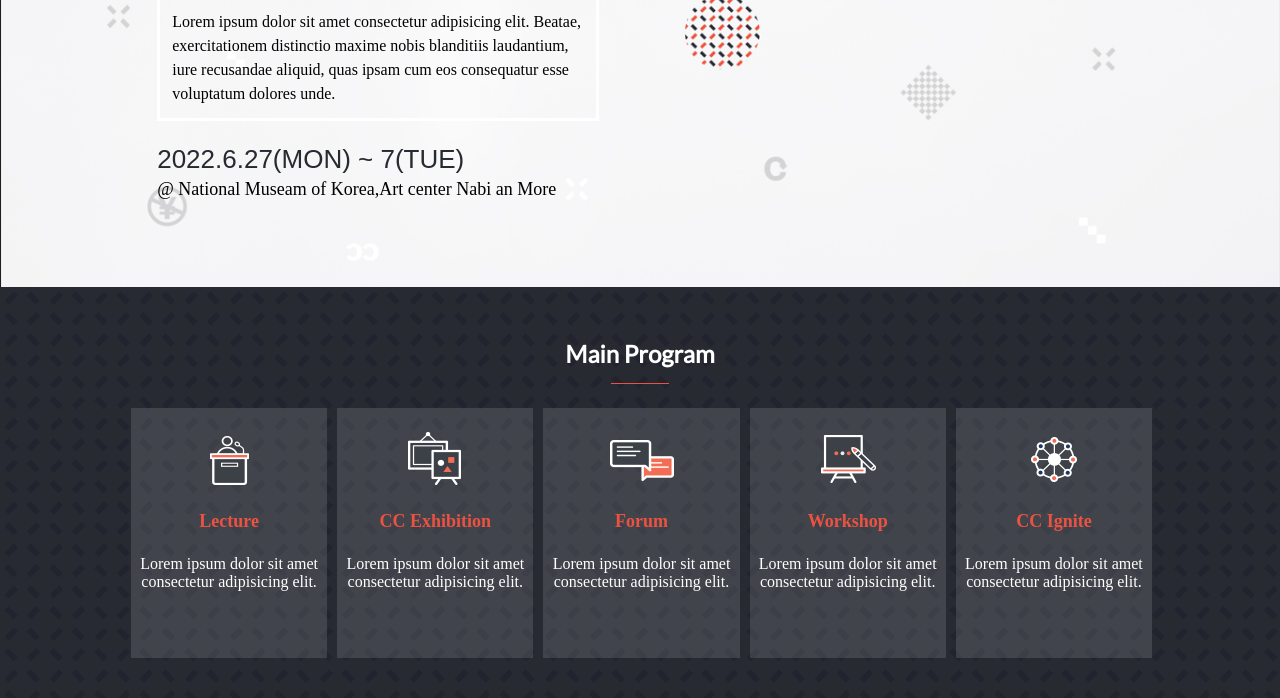
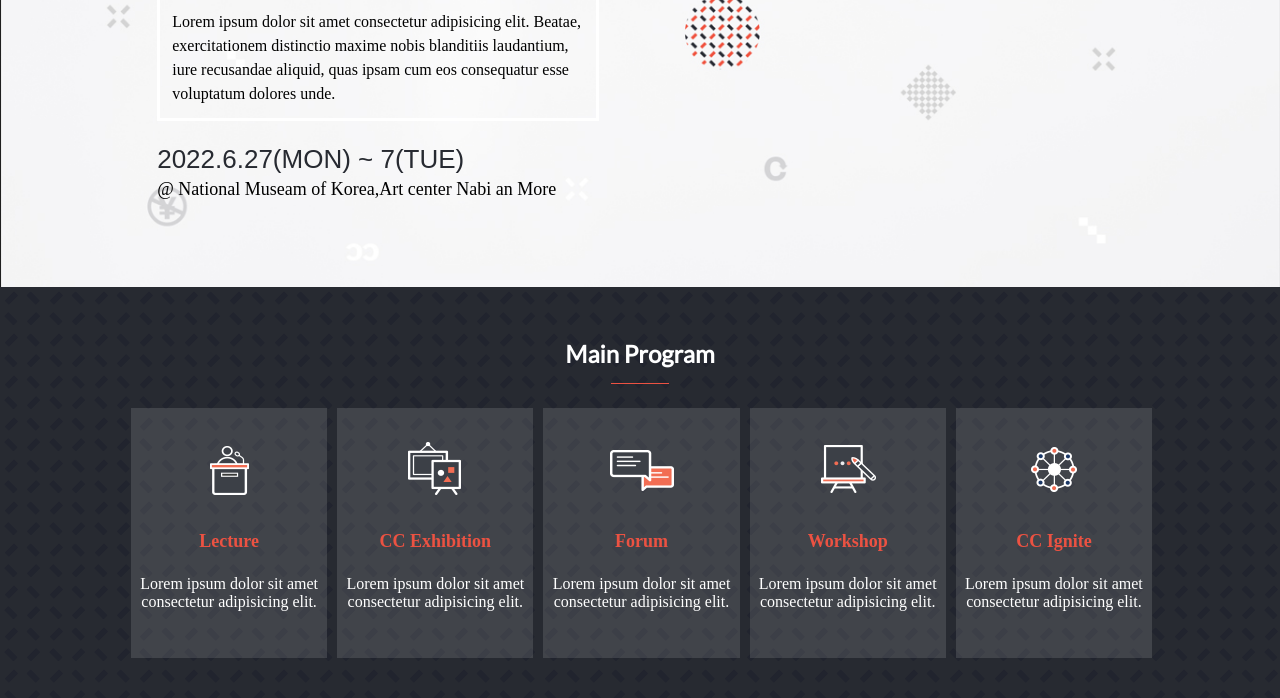
Before and after one commit to basitali111/first-capstone-project-, a website: page index.html in a window 1280 px wide. Shown: the part 380-1078 px from the top of the page. Drawn offline with Linux system fonts and the light colour scheme; a web font is replaced by a local one.

Commit message:
fix style issue in style.css file

```diff
--- a/style.css
+++ b/style.css
@@ -120,7 +120,7 @@ body {
 }
 
 .image-box {
-  padding: 2% 12px;
+  padding: 6% 12px;
 }
 
 .heading-box {
@@ -141,6 +141,7 @@ body {
   align-items: center;
   justify-content: center;
   text-align: center;
+ width: 41%;
 }
 
 #join-btn {
@@ -663,6 +664,7 @@ body {
   .box-para {
     margin: 0;
     text-align: center;
+    width: 100%;
   }
 
   #see-program {
@@ -955,5 +957,12 @@ body {
   }
 }
 
+@media screen and (min-width: 759px){
+  .image-box{
+    padding: 5% 12px;
+}
+}
+
+
 @media screen and  (max-width: 600px)
 { .box-para { font-size: 14px; } }
```
